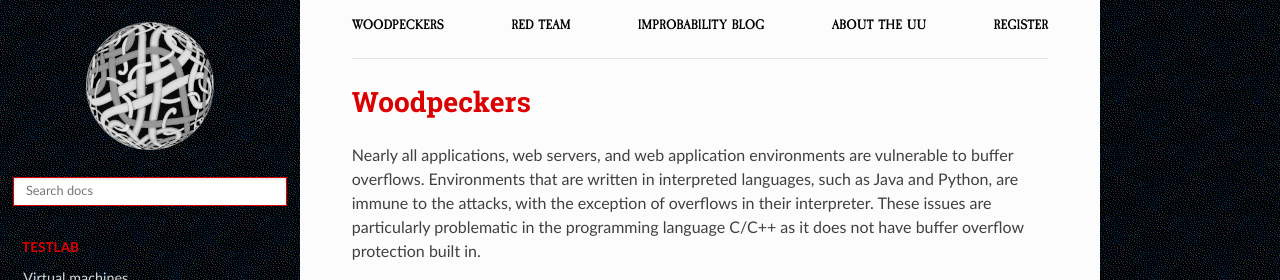
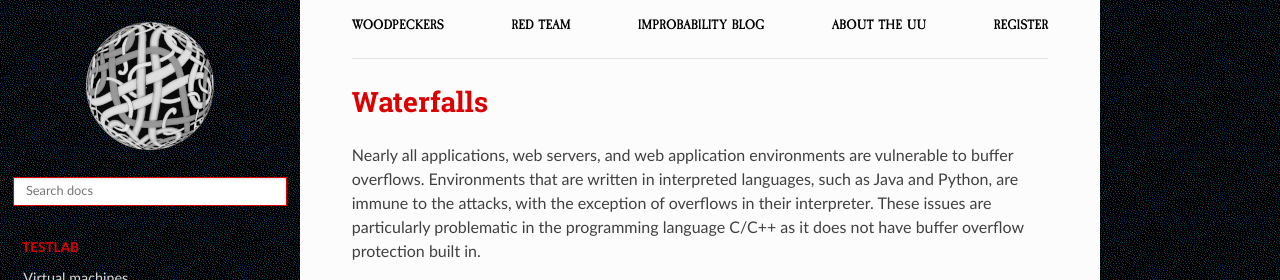
Before and after one commit to tymyrddin/red-bo, a Sphinx documentation site: the page built from source/index.rst, in a window 1280 px wide and 900 px high. Shown: the top 280 px of the window. Built offline with Sphinx 7.4.7 and the Read the Docs theme 2.0.0, drawn with Linux system fonts in a browser that asks for light colours.

Commit message:
Name change

```diff
--- a/source/conf.py
+++ b/source/conf.py
@@ -6,7 +6,7 @@
 # -- Project information -----------------------------------------------------
 # https://www.sphinx-doc.org/en/master/usage/configuration.html#project-information
 
-project = 'Woodpeckers'
+project = 'Waterfalls'
 copyright = '2022, Ty Myrddin'
 author = 'Ty Myrddin'
 release = '0.1'
@@ -53,7 +53,7 @@ html_theme_options = {
     'titles_only': False
 }
 
-html_title = "Woodpeckers"
+html_title = "Waterfalls"
 html_logo = "img/logo.png"
 html_favicon = "img/favicon.ico"
 
--- a/source/index.rst
+++ b/source/index.rst
@@ -1,4 +1,4 @@
-Woodpeckers
+Waterfalls
 ========================================================
 
 Nearly all applications, web servers, and web application environments are vulnerable to buffer overflows. Environments that are written in interpreted languages, such as Java and Python, are immune to the attacks, with the exception of overflows in their interpreter. These issues are particularly problematic in the programming language C/C++ as it does not have buffer overflow protection built in.
```
